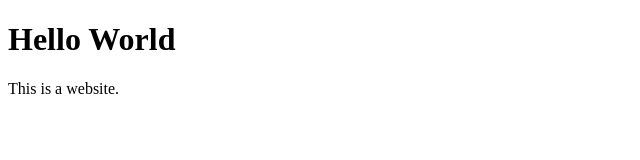
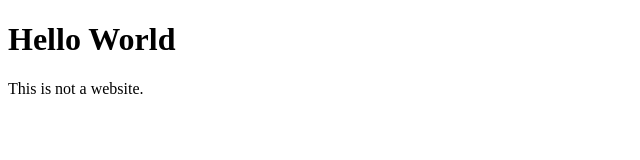
Before and after one commit to colehartgrove/colehartgrove.github.io, a plain HTML site: page index.html in a window 1280 px wide. Shown: the full height of the page, 0-640 px from the left. Drawn offline with Linux system fonts and the light colour scheme.

Commit message:
updated index
Changed body text

```diff
--- a/index.html
+++ b/index.html
@@ -2,6 +2,6 @@
 <html>
   <body>
     <h1>Hello World</h1>
-    <p>This is a website.</p>
+    <p>This is not a website.</p>
   </body>
 </html>
```
Also changed, not shown: style.css (added).
